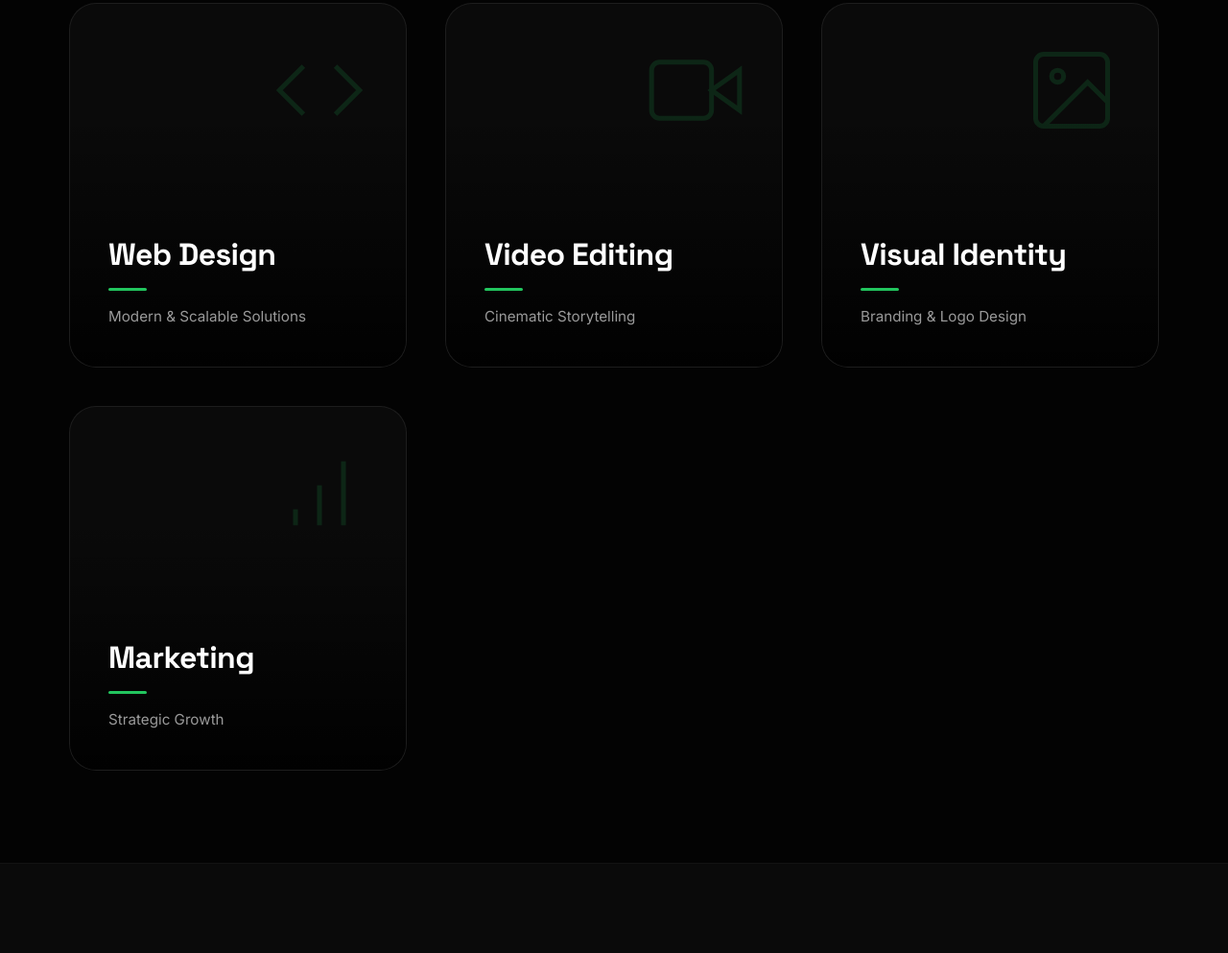
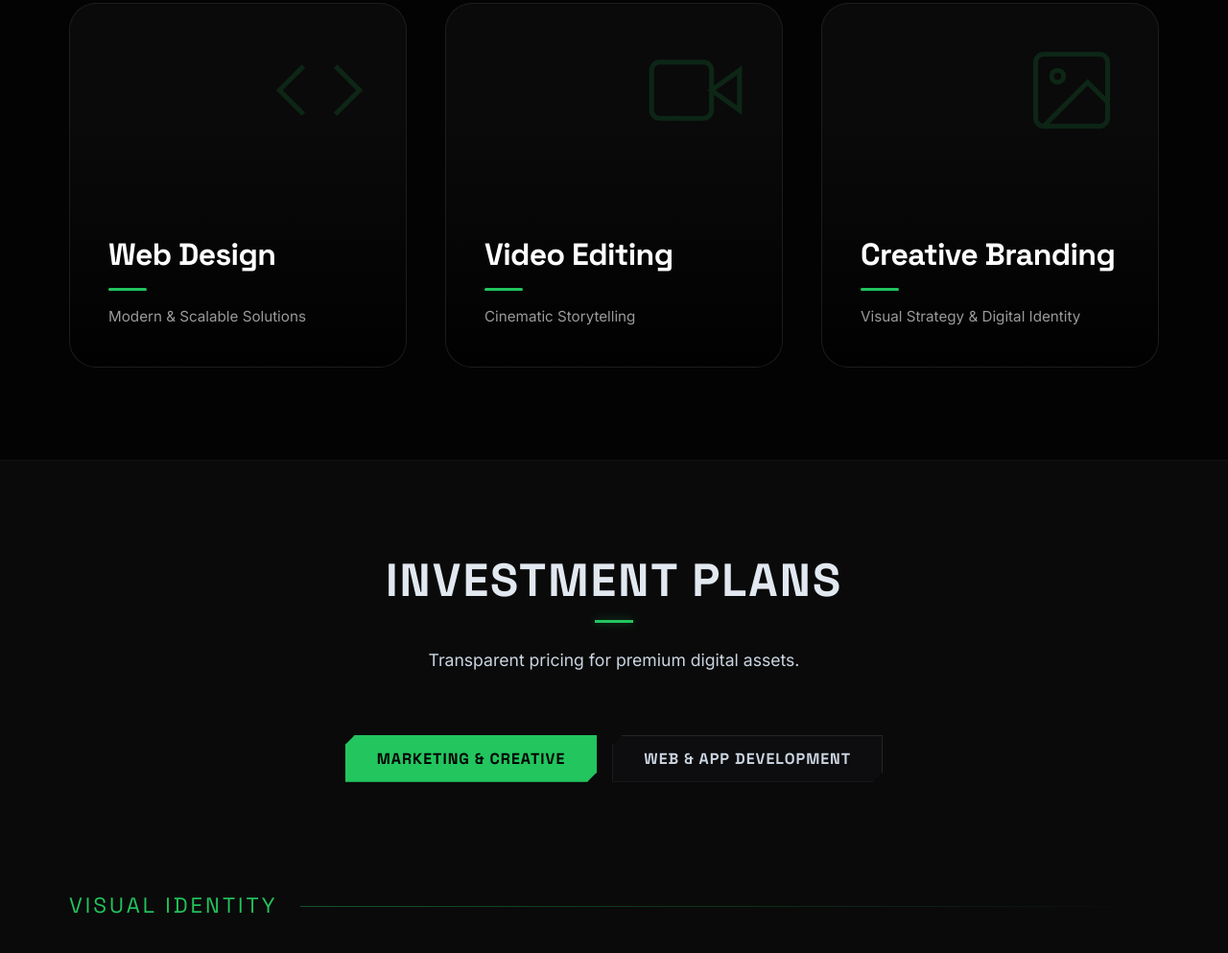
Before and after one commit to VLTSAMI/altiz_dz, a plain HTML site: page index.html in a window 1280 px wide. Shown: the part 1986-2979 px from the top of the page at 96% size. Drawn offline with Linux system fonts and the light colour scheme.

Commit message:
UI: Merge Marketing and Visual Identity into 'Creative Branding' category across the site

```diff
--- a/index.html
+++ b/index.html
@@ -224,7 +224,7 @@
                     <p class="section-desc" data-i18n="portfolio_desc">A showcase of logic-driven creativity and technical excellence.</p>
                 </div>
 
-            <div class="category-grid" style="display: grid; grid-template-columns: repeat(auto-fit, minmax(280px, 1fr)); gap: 2.5rem; margin-top: 4rem;">
+            <div class="category-grid" style="display: grid; grid-template-columns: repeat(auto-fit, minmax(300px, 1fr)); gap: 2.5rem; margin-top: 4rem;">
                 <!-- Web Dev Card -->
                 <a href="projects.html?filter=Web Development" class="category-card" style="text-decoration: none; position: relative; height: 380px; border-radius: 28px; overflow: hidden; background: #0a0a0a; border: 1px solid rgba(255,255,255,0.08); transition: 0.5s cubic-bezier(0.4, 0, 0.2, 1); display: flex; flex-direction: column; justify-content: flex-end; padding: 2.5rem;">
                     <div style="position: absolute; inset: 0; background: linear-gradient(to top, rgba(0,0,0,0.9) 0%, transparent 70%); z-index: 1;"></div>
@@ -251,29 +251,16 @@
                     </div>
                 </a>
 
-                <!-- Visual Card -->
-                <a href="projects.html?filter=Visual Identity" class="category-card" style="text-decoration: none; position: relative; height: 380px; border-radius: 28px; overflow: hidden; background: #0a0a0a; border: 1px solid rgba(255,255,255,0.08); transition: 0.5s cubic-bezier(0.4, 0, 0.2, 1); display: flex; flex-direction: column; justify-content: flex-end; padding: 2.5rem;">
+                <!-- Creative Branding Card (Merged) -->
+                <a href="projects.html?filter=Creative Branding" class="category-card" style="text-decoration: none; position: relative; height: 380px; border-radius: 28px; overflow: hidden; background: #0a0a0a; border: 1px solid rgba(255,255,255,0.08); transition: 0.5s cubic-bezier(0.4, 0, 0.2, 1); display: flex; flex-direction: column; justify-content: flex-end; padding: 2.5rem;">
                     <div style="position: absolute; inset: 0; background: linear-gradient(to top, rgba(0,0,0,0.9) 0%, transparent 70%); z-index: 1;"></div>
                     <div style="position: absolute; top: 2.5rem; right: 2.5rem; color: var(--primary-accent); opacity: 0.15; transition: 0.5s;">
                         <svg width="100" height="100" viewBox="0 0 24 24" fill="none" stroke="currentColor" stroke-width="1.2"><rect x="3" y="3" width="18" height="18" rx="2" ry="2"></rect><circle cx="8.5" cy="8.5" r="1.5"></circle><polyline points="21 15 16 10 5 21"></polyline></svg>
                     </div>
                     <div style="position: relative; z-index: 2;">
-                        <h3 style="color: #fff; font-size: 2rem; margin: 0; font-family: 'Space Grotesk';" data-i18n="filter_visual">Visual Identity</h3>
+                        <h3 style="color: #fff; font-size: 2rem; margin: 0; font-family: 'Space Grotesk';" data-i18n="filter_branding">Creative Branding</h3>
                         <div style="width: 40px; height: 3px; background: var(--primary-accent); margin: 1rem 0; border-radius: 2px;"></div>
-                        <p style="color: rgba(255,255,255,0.6); font-size: 0.95rem; line-height: 1.5;">Branding & Logo Design</p>
-                    </div>
-                </a>
-
-                <!-- Marketing Card -->
-                <a href="projects.html?filter=Marketing" class="category-card" style="text-decoration: none; position: relative; height: 380px; border-radius: 28px; overflow: hidden; background: #0a0a0a; border: 1px solid rgba(255,255,255,0.08); transition: 0.5s cubic-bezier(0.4, 0, 0.2, 1); display: flex; flex-direction: column; justify-content: flex-end; padding: 2.5rem;">
-                    <div style="position: absolute; inset: 0; background: linear-gradient(to top, rgba(0,0,0,0.9) 0%, transparent 70%); z-index: 1;"></div>
-                    <div style="position: absolute; top: 2.5rem; right: 2.5rem; color: var(--primary-accent); opacity: 0.15; transition: 0.5s;">
-                        <svg width="100" height="100" viewBox="0 0 24 24" fill="none" stroke="currentColor" stroke-width="1.2"><line x1="12" y1="20" x2="12" y2="10"></line><line x1="18" y1="20" x2="18" y2="4"></line><line x1="6" y1="20" x2="6" y2="16"></line></svg>
-                    </div>
-                    <div style="position: relative; z-index: 2;">
-                        <h3 style="color: #fff; font-size: 2rem; margin: 0; font-family: 'Space Grotesk';" data-i18n="filter_marketing">Marketing</h3>
-                        <div style="width: 40px; height: 3px; background: var(--primary-accent); margin: 1rem 0; border-radius: 2px;"></div>
-                        <p style="color: rgba(255,255,255,0.6); font-size: 0.95rem; line-height: 1.5;">Strategic Growth</p>
+                        <p style="color: rgba(255,255,255,0.6); font-size: 0.95rem; line-height: 1.5;">Visual Strategy & Digital Identity</p>
                     </div>
                 </a>
             </div>
```
Also changed, not shown: admin.html (+1 -2 lines), projects.html (+11 -5 lines).
